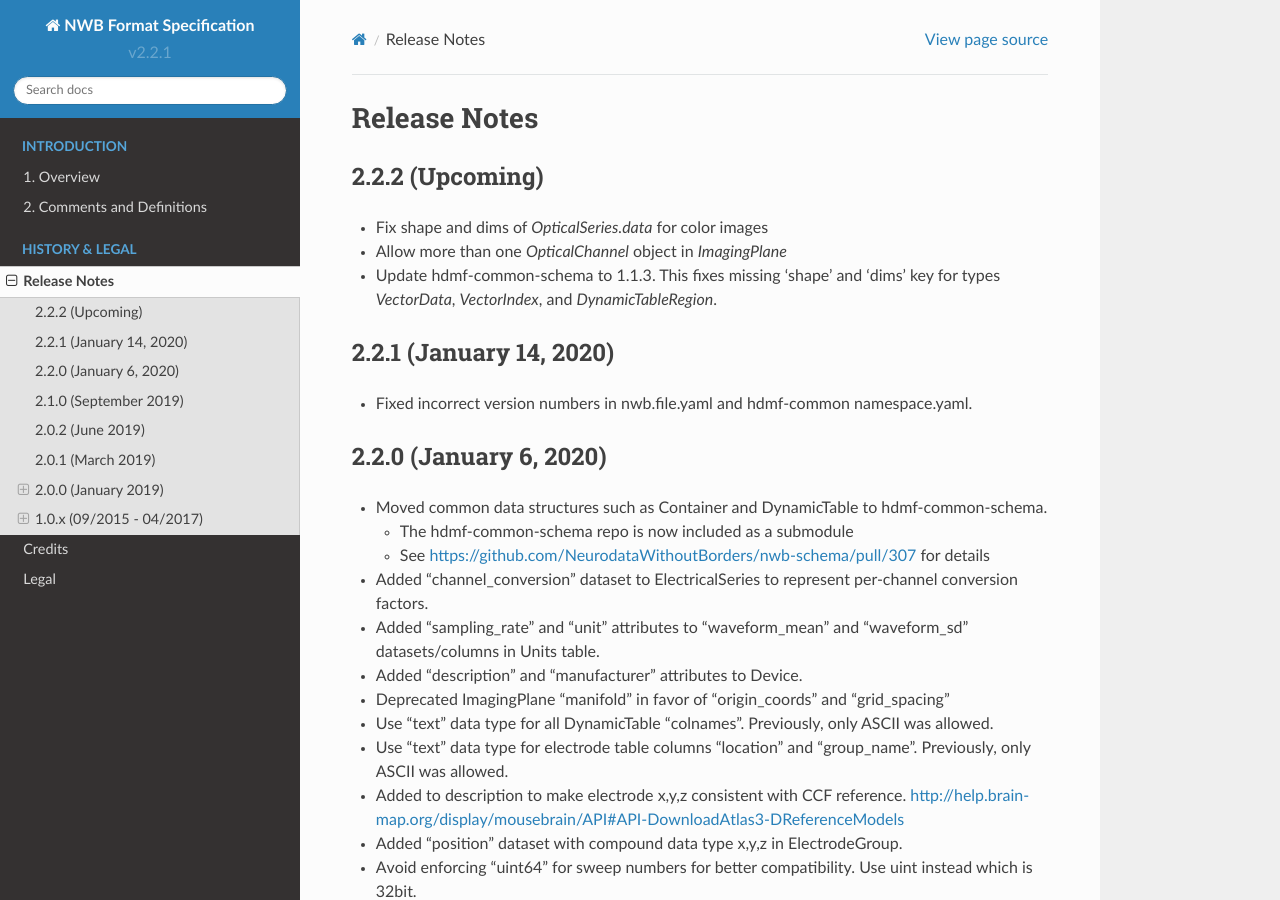
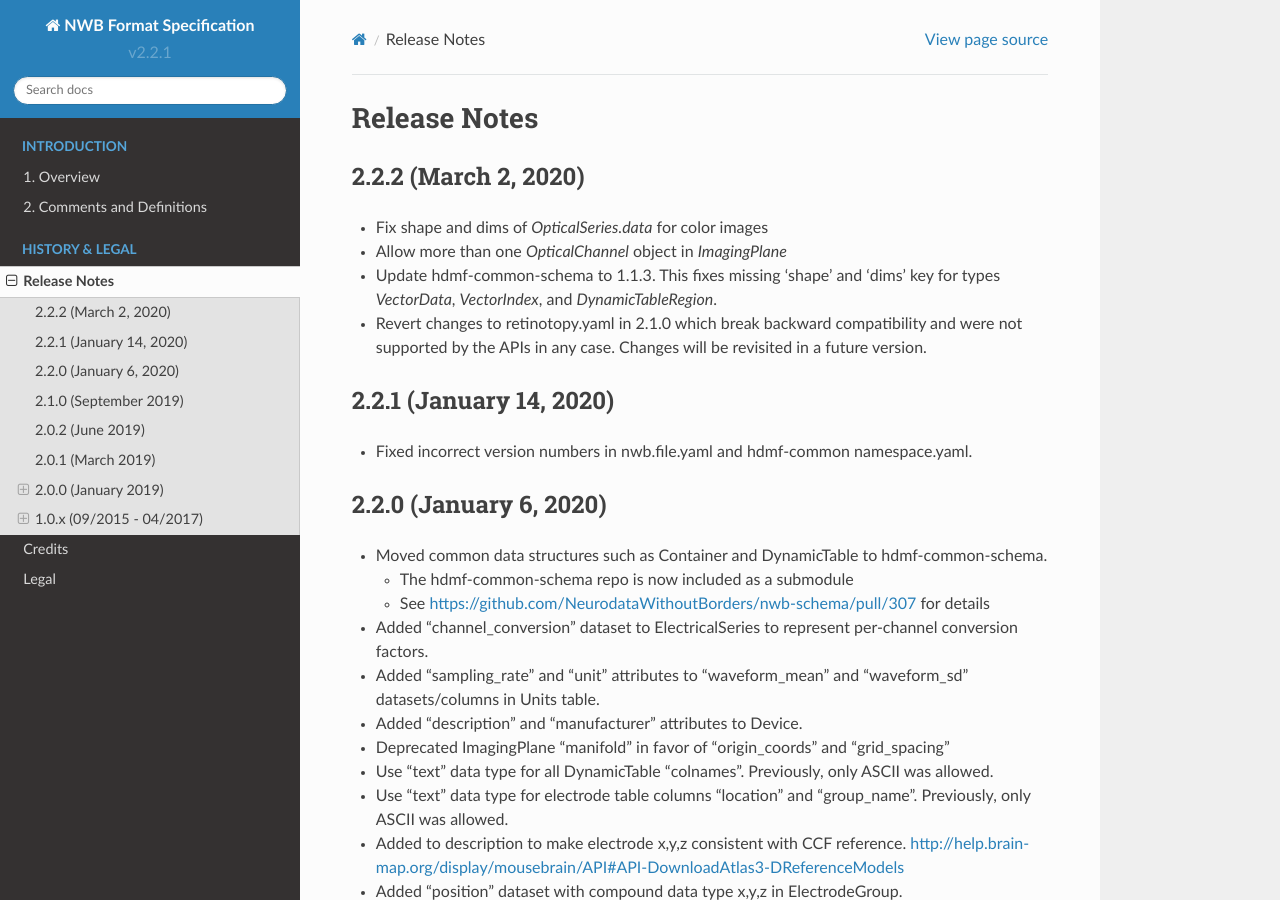
Before and after one commit to NeurodataWithoutBorders/nwb-schema, a Sphinx documentation site: the page built from docs/format/source/format_release_notes.rst, in a window 1280 px wide and 900 px high. Built offline with Sphinx 7.4.7 and the Read the Docs theme 2.0.0, drawn with Linux system fonts in a browser that asks for light colours.

Commit message:
Update format_release_notes.rst

```diff
--- a/docs/format/source/format_release_notes.rst
+++ b/docs/format/source/format_release_notes.rst
@@ -1,12 +1,13 @@
 Release Notes
 =============
 
-2.2.2 (Upcoming)
+2.2.2 (March 2, 2020)
 ----------------
 
 - Fix shape and dims of `OpticalSeries.data` for color images
 - Allow more than one `OpticalChannel` object in `ImagingPlane`
 - Update hdmf-common-schema to 1.1.3. This fixes missing 'shape' and 'dims' key for types `VectorData`, `VectorIndex`, and `DynamicTableRegion`.
+- Revert changes to retinotopy.yaml in 2.1.0 which break backward compatibility and were not supported by the APIs in any case. Changes will be revisited in a future version.
 
 2.2.1 (January 14, 2020)
 ------------------------
```
